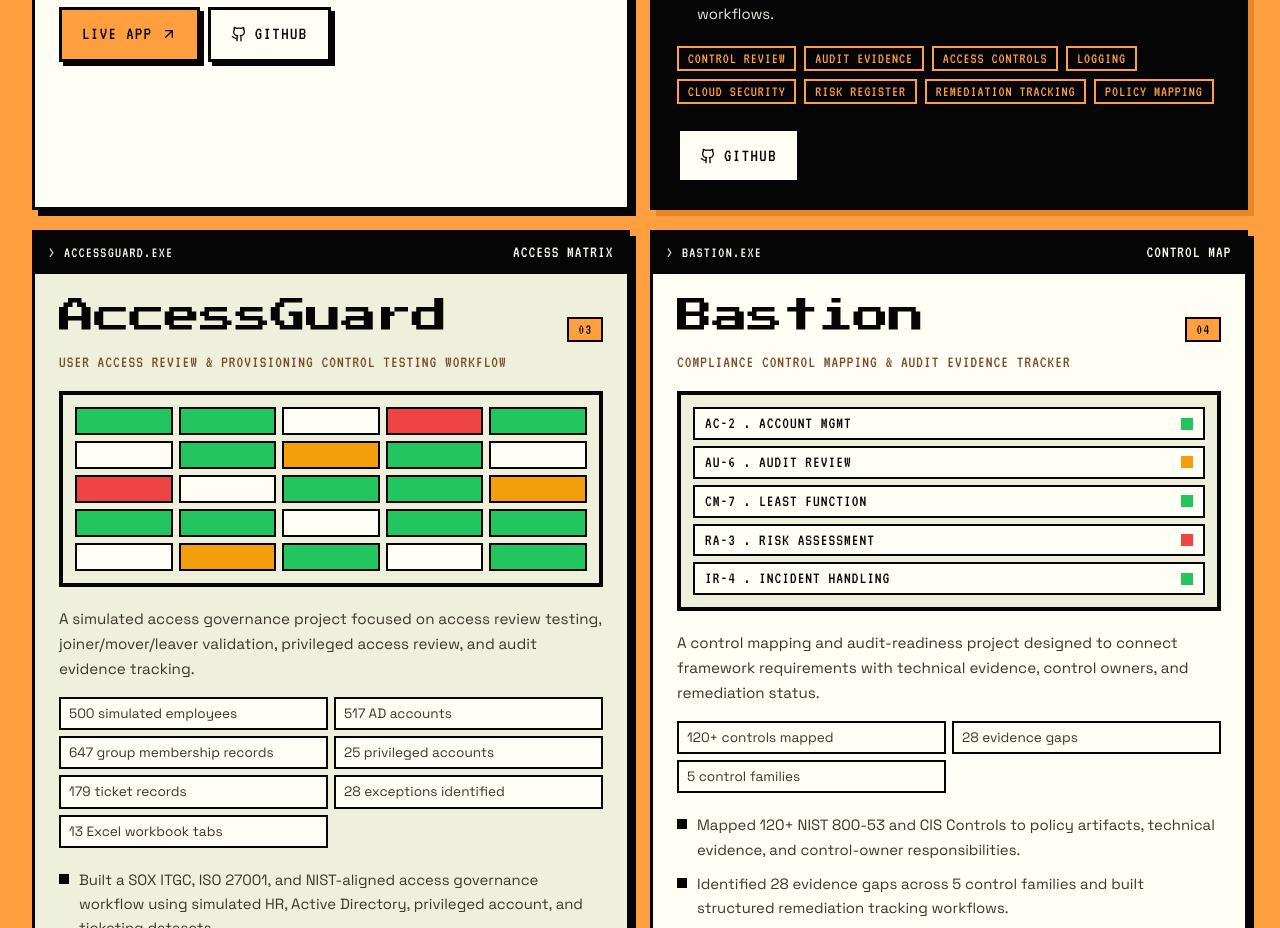
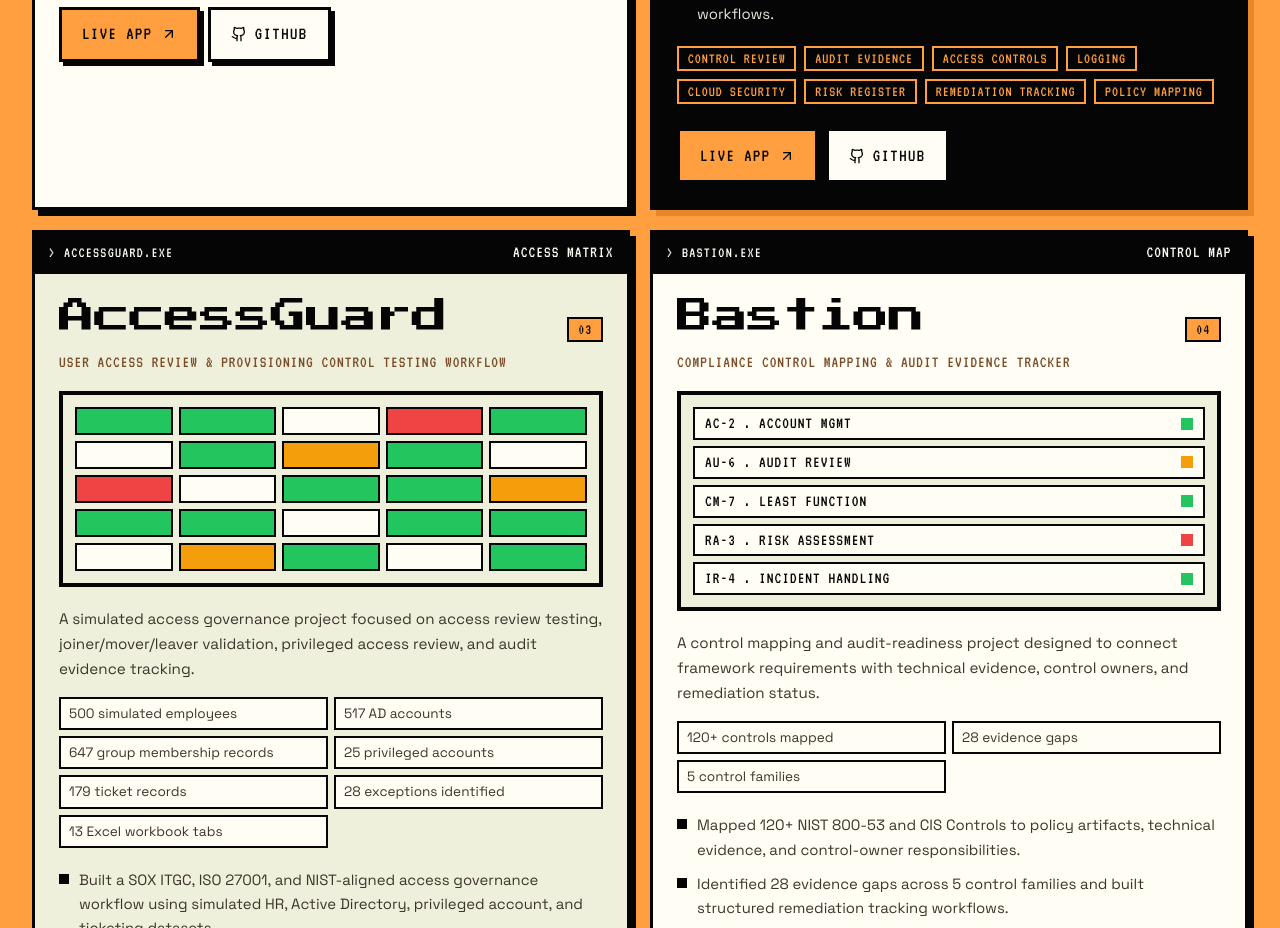
Before and after one commit to mehulnikumbh19/portfolio, a React (Vite) app: page / in a window 1280 px wide. Shown: the part 7720-8648 px from the top of the page. Built offline with nearby package versions, Linux system fonts and the light colour scheme.

Commit message:
Update project live app links

```diff
--- a/src/data/portfolioData.js
+++ b/src/data/portfolioData.js
@@ -415,6 +415,7 @@ export const projects = [
       "Policy Mapping"
     ],
     links: {
+      live: "https://safeguard-d5ik.onrender.com/",
       github: "https://github.com/mehulnikumbh19/SAFEGUARD"
     }
   },
@@ -476,7 +477,7 @@ export const projects = [
       "Remediation Tracking"
     ],
     links: {
-      live: "https://bastion.streamlit.app/",
+      live: "https://bastion-grc.vercel.app/",
       github: "https://github.com/mehulnikumbh19/bastion-grc",
       caseStudy: "#case-studies",
       artifact: "/Mehul_Nikumbh_GRC_Portfolio.pdf"
```
